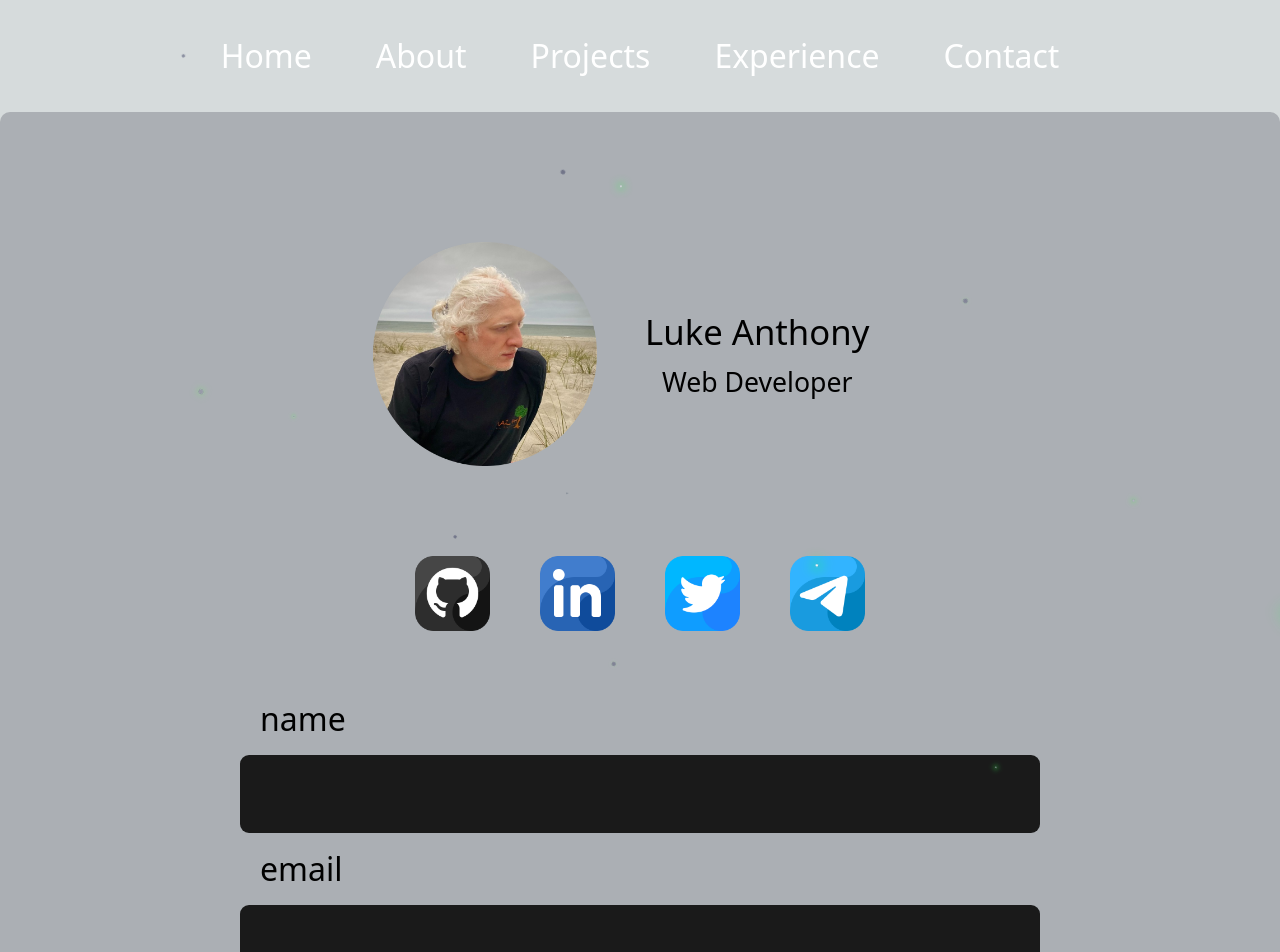
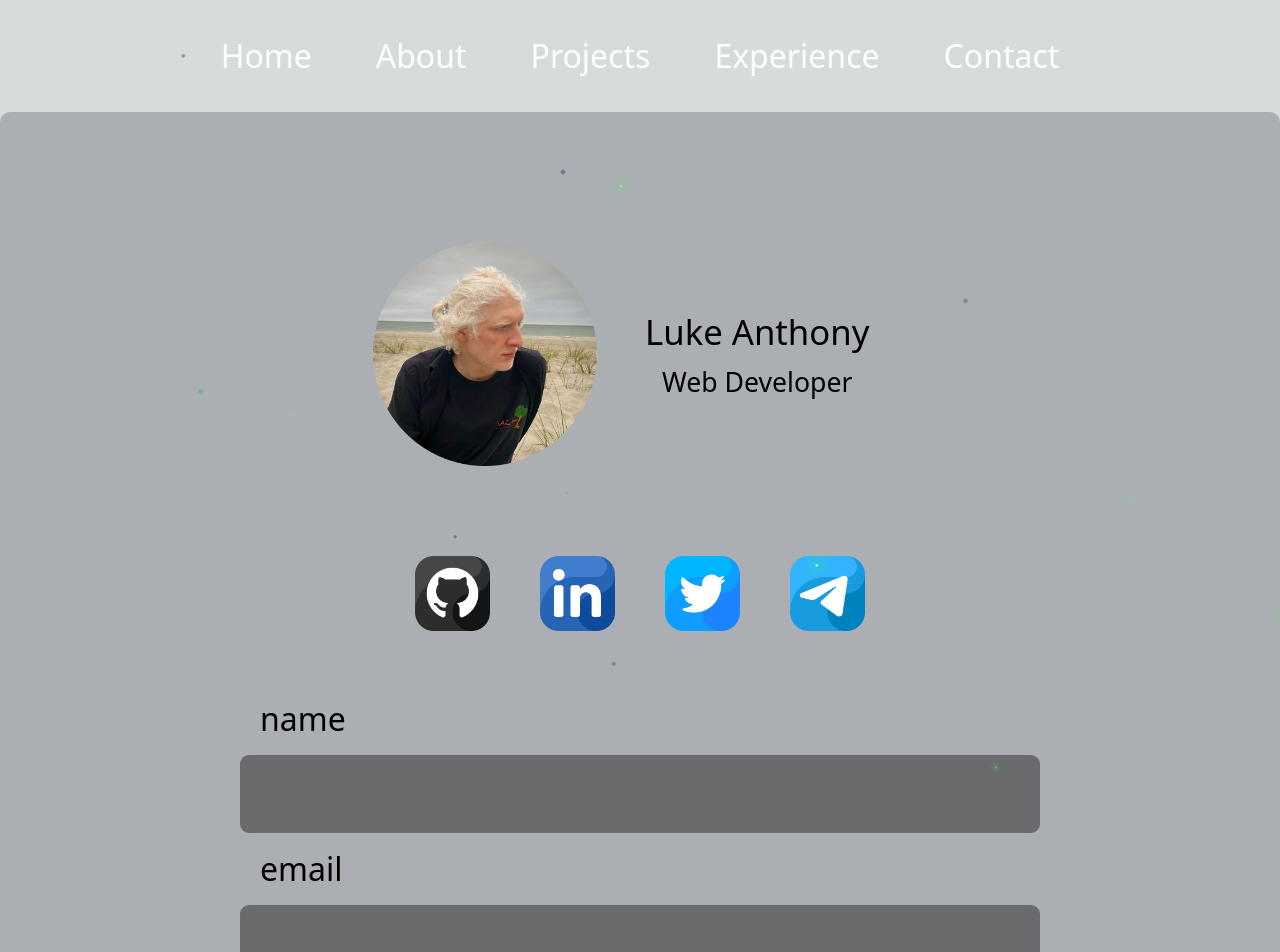
Before and after one commit to lucian1996/vite-react-portfolio, a React (Vite) app: page /contact in a window 1280 px wide. Shown: the top 952 px of the page. Built offline with nearby package versions, Linux system fonts and the light colour scheme.

Commit message:
text-area color

```diff
--- a/src/style/page/contact.css
+++ b/src/style/page/contact.css
@@ -47,7 +47,7 @@ textarea {
   padding-left: 20px;
   padding-right: 20px;
   border-radius: 9px;
-  background-color: rgb(26, 26, 26);
+  background-color: rgba(41, 41, 41, 0.501);
 }
 
 textarea {
```
